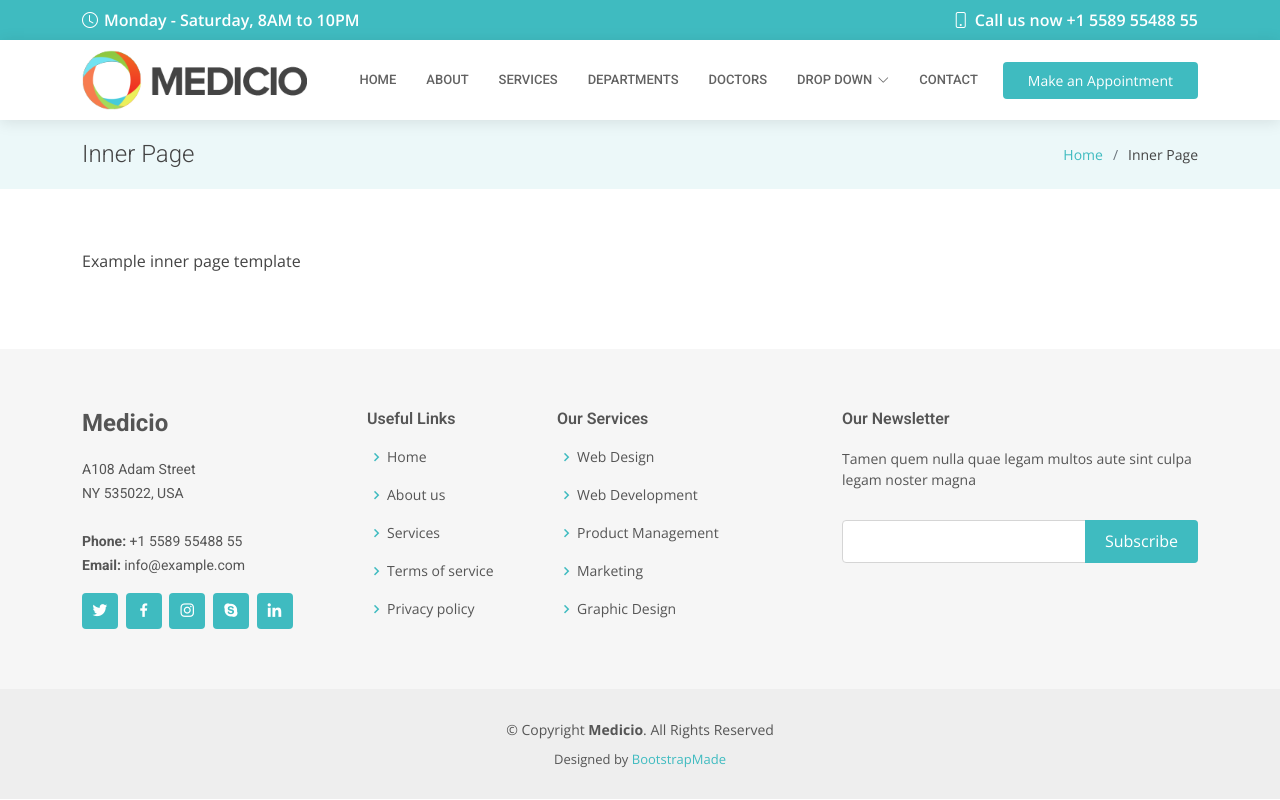
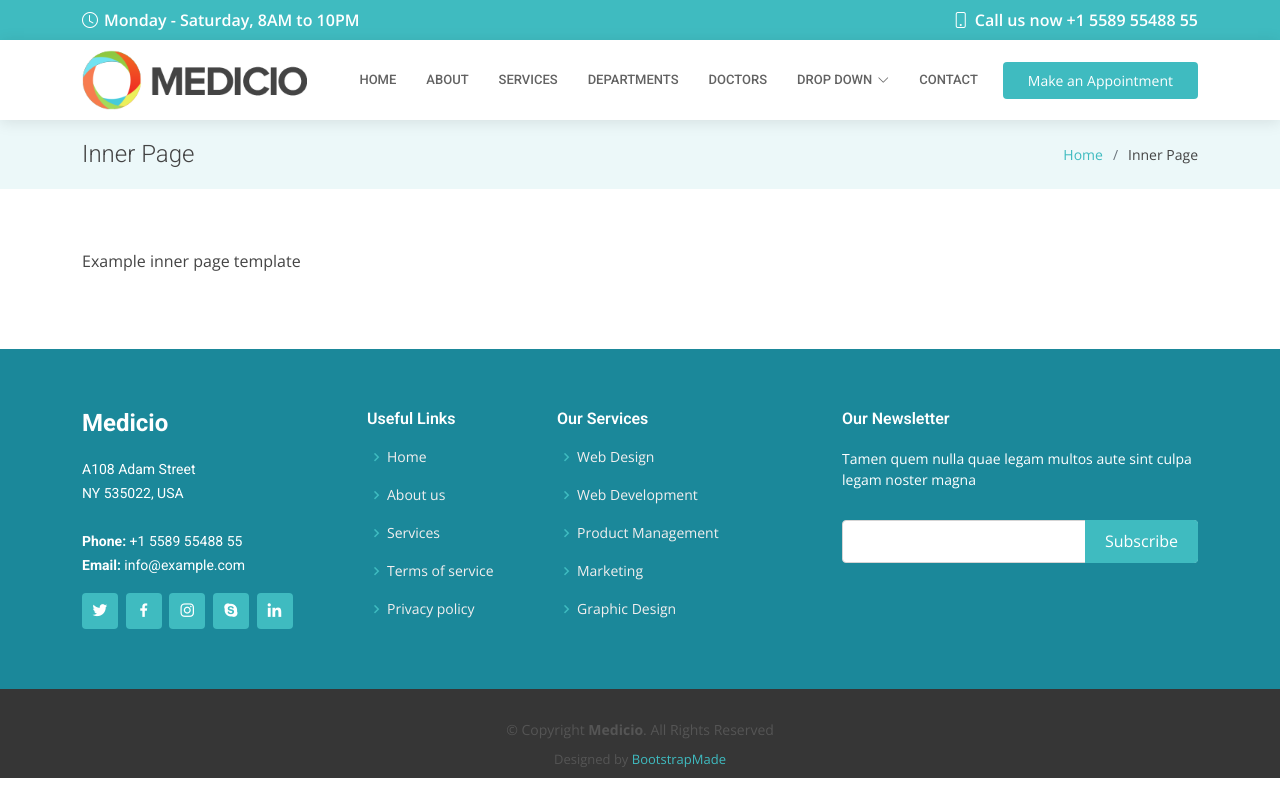
Before and after one commit to apricopt/brainsol, a plain HTML site: page inner-page.html in a window 1280 px wide. Drawn offline with nearby package versions, Linux system fonts and the light colour scheme.

Commit message:
footer changed

```diff
--- a/assets/css/style.css
+++ b/assets/css/style.css
@@ -1691,16 +1691,19 @@ section {
 # Footer
 --------------------------------------------------------------*/
 #footer {
-  background: #eeeeee;
-  padding: 0 0 30px 0;
+  background: #363636;
+  padding: 0 0 9px 0;
   color: #555555;
   font-size: 14px;
 }
 
 #footer .footer-top {
-  background: #f6f6f6;
+  background: #1b889a !important;
   padding: 60px 0 30px 0;
-}
+  color: white;
+}
+
+
 
 #footer .footer-top .footer-info {
   margin-bottom: 30px;
@@ -1776,7 +1779,7 @@ section {
 }
 
 #footer .footer-top .footer-links ul a {
-  color: #555555;
+  color: #f3efef;
   transition: 0.3s;
   display: inline-block;
   line-height: 1;
```
Also changed, not shown: index.html (+6 -6 lines).
